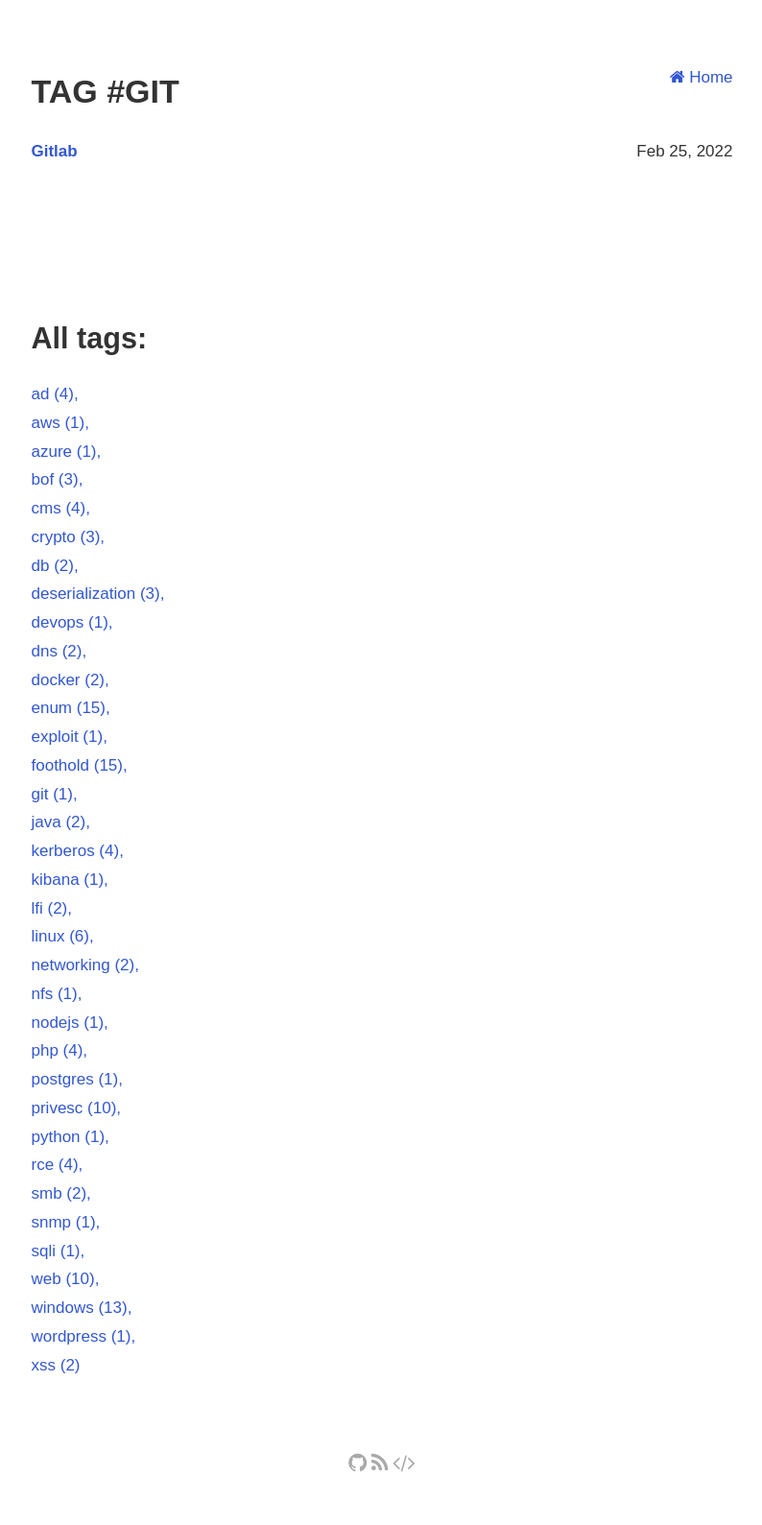
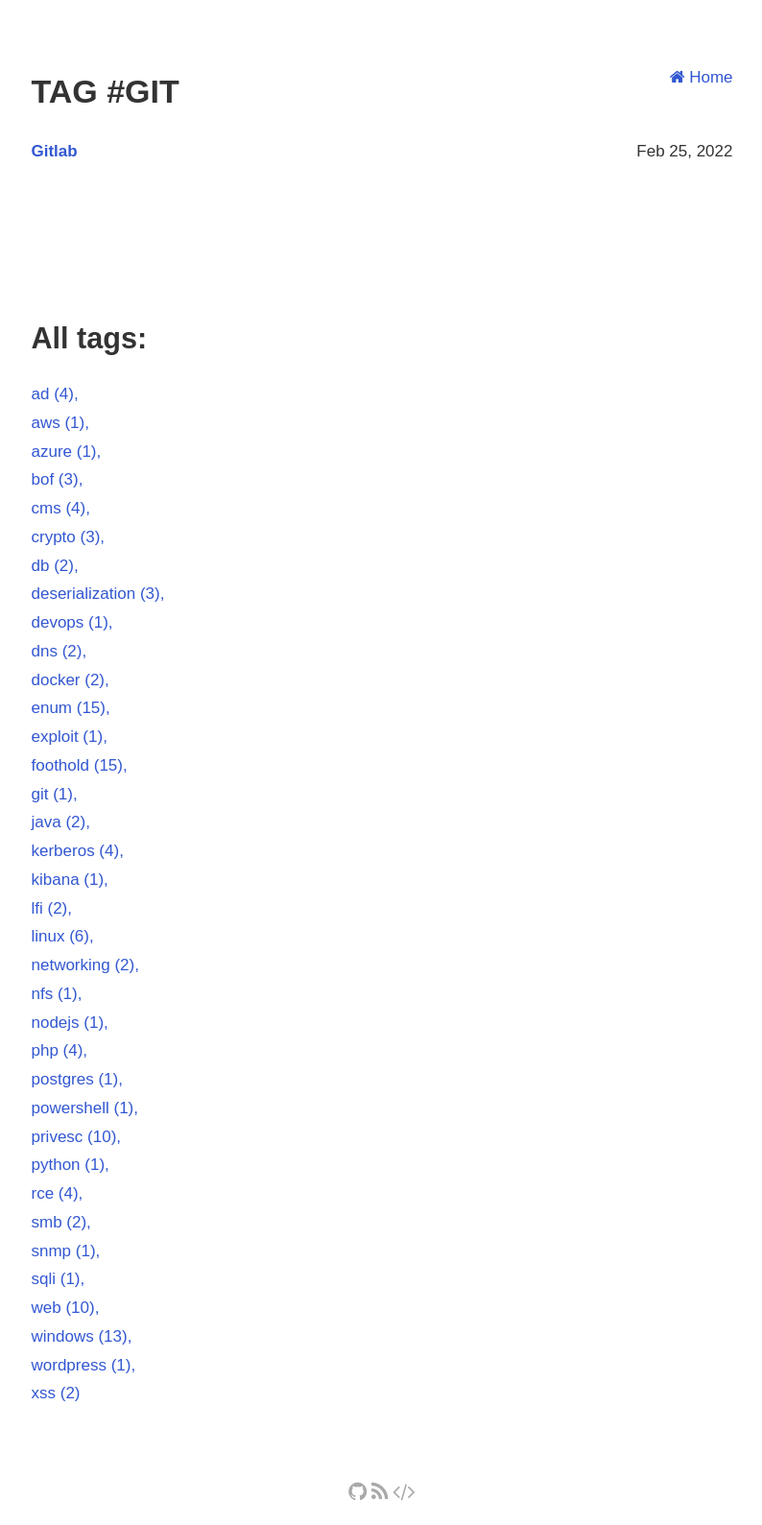
Before and after one commit to mvineza/spindel, a Jekyll site: the page built from tag/git/index.html, in a window 1280 px wide. Shown: the whole page at 96% size, without its empty margins (242-1036 px from the left). Built offline with Jekyll 4.4.1, drawn with Linux system fonts in a browser that asks for light colours; before the commit the page ends 1559 px from its top, so only the background shows below that.

Commit message:
master: add powershell tag

```diff
--- /dev/null
+++ b/tag/powershell/index.html
@@ -0,0 +1,4 @@
+---
+layout: tag
+tag: powershell
+---
```
Also changed, not shown: _posts/2022-04-09-Kerberoasting-using-Powershell.md (+1 -1 lines).
